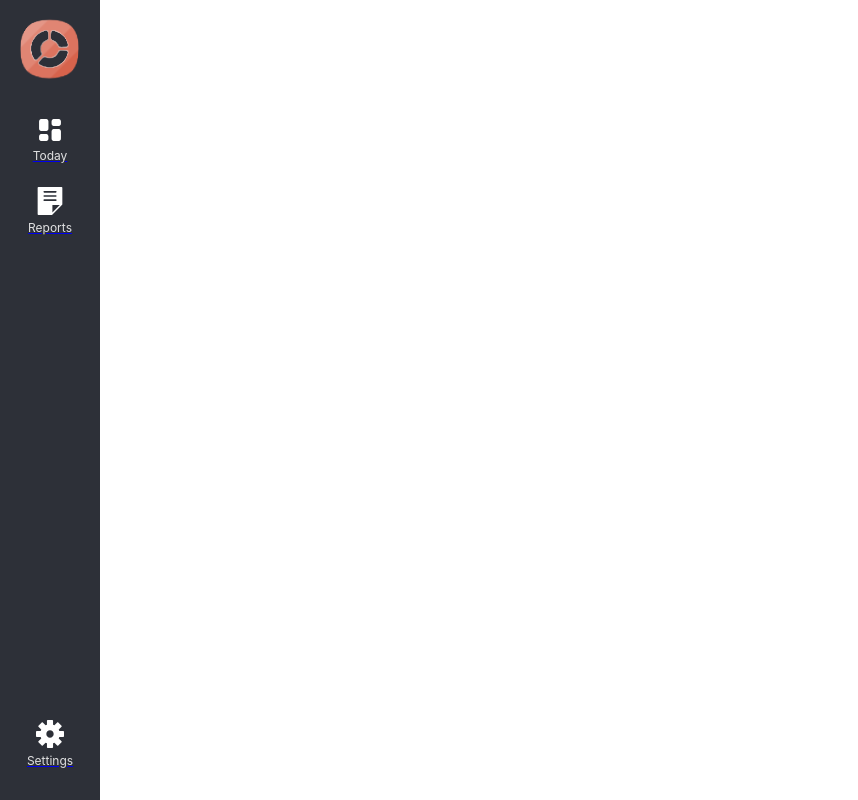
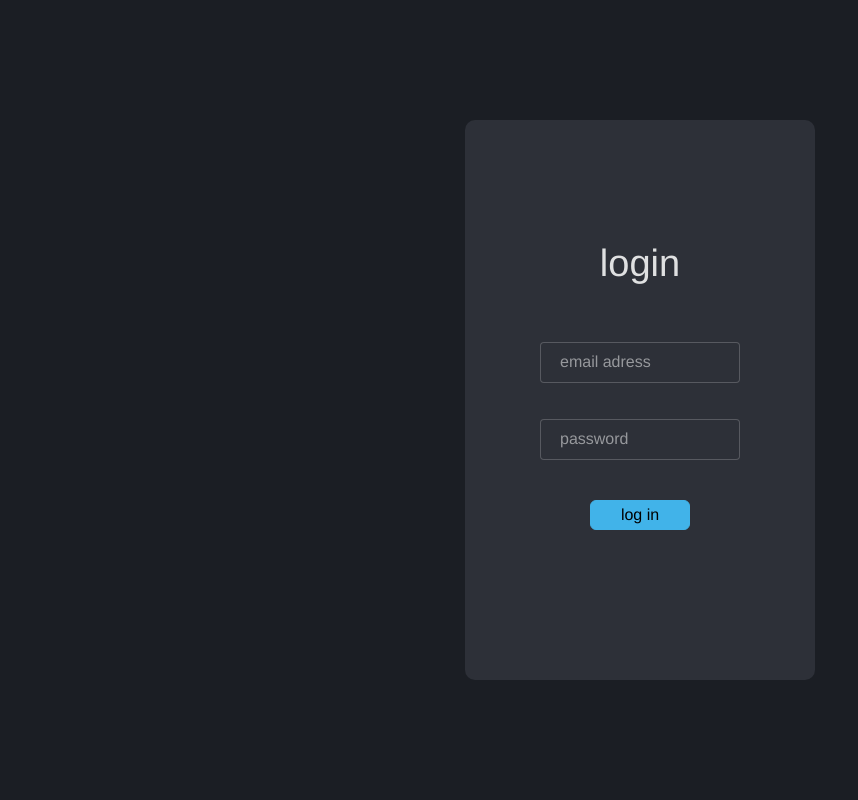
Before and after one commit to MartinaVukanovic/Rating-app-client, a Vue app: page /login in a window 1280 px wide. Shown: the whole page, without its empty margins (0-858 px from the left). Built offline with nearby package versions, Linux system fonts and the light colour scheme; no server answers; what vue-chartkick would draw is missing.

Commit message:
animations, new component, login

```diff
--- /dev/null
+++ b/src/components/InputComponent.vue
@@ -0,0 +1,57 @@
+<template>
+  <div class="containerInp">
+    <div>
+      <input :type="type" class="nameInp" ref="inputtt" required />
+      <p class="labelName" @click="fokusiraj">{{ labelInp }}</p>
+    </div>
+  </div>
+</template>
+
+<script>
+export default {
+  methods: {
+    fokusiraj() {
+      this.$refs.inputtt.focus();
+    },
+  },
+  props: ['type', 'labelInp'],
+};
+</script>
+
+<style lang="scss" scoped>
+.containerInp {
+  position: relative;
+}
+
+.nameInp:valid + .labelName {
+  top: -24px;
+  left: 10px;
+  font-size: 12px;
+  transition: 0.4s;
+}
+.nameInp {
+  padding: 10px 10px;
+  border-radius: 4px;
+  background-color: var(--stat-background);
+  color: var(--settings-text-light);
+  border: 1px solid var(--settings-border);
+}
+.labelName {
+  padding: 0px 10px;
+  background-color: var(--stat-background);
+  color: var(--settings-text);
+  position: absolute;
+  top: -5px;
+  left: 10px;
+  font-size: 16px;
+  transition: 0.4s;
+}
+.nameInp:focus + .labelName {
+  color: var(--settings-text);
+  position: absolute;
+  top: -24px;
+  left: 10px;
+  font-size: 12px;
+  transition: 0.4s;
+}
+</style>
--- a/src/components/NavBar.vue
+++ b/src/components/NavBar.vue
@@ -64,10 +64,10 @@ export default {
 </script>
 
 <style scoped lang="scss">
-.txt{
+.txt {
   margin-top: 4px !important;
 }
-.down{
+.down {
   margin-bottom: 20px;
   width: 65%;
 }
--- a/src/layouts/TemplateDefault.vue
+++ b/src/layouts/TemplateDefault.vue
@@ -1,7 +1,13 @@
 <template>
   <div class="template">
-    <NavBar></NavBar>
-    <router-view></router-view>
+    <NavBar
+      v-if="$route.name !== 'Settings' && $route.name !== 'Home' && $route.name !== 'Login'"
+    ></NavBar>
+    <router-view v-slot="{ Component }">
+      <transition name="route" mode="out-in">
+        <component :is="Component" />
+      </transition>
+    </router-view>
   </div>
 </template>
 
@@ -10,8 +16,28 @@ import NavBar from '../components/NavBar';
 
 export default {
   name: 'TemplateDefault',
-  components: { NavBar },
+  components: {
+    NavBar,
+  },
 };
 </script>
 
-<style scoped lang="scss"></style>
+<style scoped lang="scss">
+.template {
+  background-color: var(--background-black);
+}
+.route-enter-from {
+  opacity: 0;
+  transform: translateY(100px);
+}
+.route-enter-active {
+  transition: all 0.5s cubic-bezier(0.5, 0.2, 0.44, 1.16);
+}
+.route-leave-to {
+  opacity: 0;
+  transform: translateY(-100px);
+}
+.route-leave-active {
+  transition: all 0.5s cubic-bezier(0.5, 0.2, 0.44, 1.16);
+}
+</style>
--- /dev/null
+++ b/src/pages/Login.vue
@@ -0,0 +1,82 @@
+<template>
+  <div class="container">
+    <div class="login">
+      <div>
+        <p class="loginTxt">login</p>
+        <br />
+        <form action="">
+          <InputComponent type="text" labelInp="email adress"></InputComponent>
+          <br />
+          <br />
+          <InputComponent type="password" labelInp="password"></InputComponent>
+          <div class="formContainer">
+            <button class="loginButton">log in</button>
+          </div>
+        </form>
+      </div>
+    </div>
+  </div>
+</template>
+
+<script>
+import InputComponent from '../components/InputComponent';
+
+export default {
+  components: {
+    InputComponent,
+  },
+};
+</script>
+
+<style lang="scss" scoped>
+.formContainer {
+  margin-top: 40px;
+  padding: 0px 20px;
+  display: flex;
+  flex-direction: column;
+  justify-content: center;
+  align-items: center;
+  gap: 20px;
+}
+.loginTxt {
+  margin-top: -28px;
+  text-align: center;
+  width: 100%;
+  font-size: 28px;
+  color: var(--settings-text-light);
+}
+.container {
+  display: flex;
+  justify-content: center;
+  align-items: center;
+  height: 100vh;
+  background-color: var(--background-black);
+}
+.login {
+  display: flex;
+  justify-content: center;
+  align-items: center;
+  border-radius: 10px;
+  background-color: var(--stat-background);
+  width: 80vw;
+  height: 60vh;
+}
+.loginButton {
+  width: 100px;
+  height: 30px;
+  border-radius: 6px;
+  color: black;
+  background-color: var(--smile-blue);
+  border: 1px solid var(--smile-blue);
+}
+
+@media all and (min-width: 600px) {
+  .loginTxt {
+    font-size: 38px;
+  }
+  .login {
+    width: 350px;
+    height: 70vh;
+  }
+}
+</style>
--- a/src/pages/Reports.vue
+++ b/src/pages/Reports.vue
@@ -36,6 +36,8 @@ export default {
   data() {
     return {
       date: [],
+      startDate: [],
+      endDate: [],
     };
   },
   methods: {
@@ -43,10 +45,9 @@ export default {
   },
   computed() {},
   mounted() {
-    const endDate = new Date();
-    const startDate = new Date(new Date().setDate(endDate.getDate() - 7));
-    this.date.value = [startDate, endDate];
-    console.log(this.date);
+    this.endDate = new Date();
+    this.startDate = new Date(new Date().setDate(this.endDate.getDate() - 7));
+    this.date = [this.startDate, this.endDate];
   },
 };
 </script>
@@ -62,6 +63,8 @@ export default {
   width: 250px;
 }
 .container {
+  max-width: 100%;
+  overflow-x: hidden;
   height: 100vh;
   background-color: var(--background-black);
   width: 100%;
--- a/src/pages/Settings.vue
+++ b/src/pages/Settings.vue
@@ -3,7 +3,7 @@
     <div class="settings">
       <div class="fisrtTxt">
         <p class="settingsTxt">Settings</p>
-        <p class="settingsTxt x">x</p>
+        <p class="settingsTxt x" @click="$router.go(-1)">x</p>
       </div>
       <hr />
       <div class="emojiPreview other">
@@ -267,7 +267,7 @@ hr {
 
 @media only screen and (max-width: 840px) {
   .settings {
-    width: 45vw !important;
+    margin-top: 80px;
     padding: 0px !important;
   }
   .other {
--- a/src/pages/Today.vue
+++ b/src/pages/Today.vue
@@ -37,7 +37,11 @@ import PieChart from '../components/PieChart';
 
 export default {
   name: 'today',
-  components: { OvalArtwork, AreaChart, PieChart },
+  components: {
+    OvalArtwork,
+    AreaChart,
+    PieChart,
+  },
   data() {
     return {
       smiles: [
@@ -52,18 +56,6 @@ export default {
 };
 </script>
 <style lang="scss" scoped>
-.top-row {
-  display: flex;
-  flex-wrap: wrap;
-  height: 60vh;
-}
-.artwork {
-  width: 50%;
-}
-.text-content {
-  margin-top: 50px;
-  margin-left: 150px;
-}
 .today {
   background-color: var(--background-black);
   min-height: 100vh;
--- a/src/router/index.js
+++ b/src/router/index.js
@@ -5,7 +5,7 @@ export default createRouter({
   routes: [
     {
       path: '/',
-      name: 'home',
+      name: 'Home',
       component: () => import(/* webpackChunkName: "home" */ '@/pages/Home'),
     },
     {
@@ -23,5 +23,10 @@ export default createRouter({
       name: 'Settings',
       component: () => import(/* webpackChunkName: "home" */ '@/pages/Settings'),
     },
+    {
+      path: '/login',
+      name: 'Login',
+      component: () => import(/* webpackChunkName: "home" */ '@/pages/Login'),
+    },
   ],
 });
```
Lines whose indentation alone changed are shown as unchanged.
